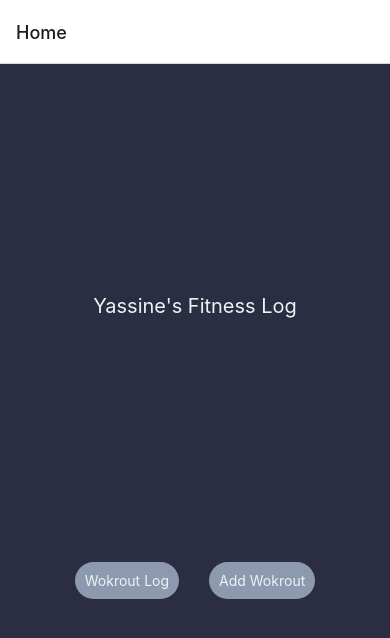
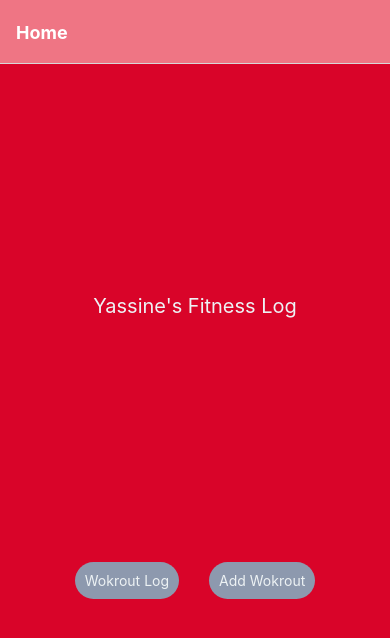
Before and after one commit to yamodah/Fitness_Log, a React Native app: screen /Home in a window 390 px wide. Shown: the top 638 px of the page. Built offline with nearby package versions, Linux system fonts and the light colour scheme.

Commit message:
basic color styling added options to stacknavigator

```diff
--- a/App.js
+++ b/App.js
@@ -6,9 +6,18 @@ import Home from "./src/components/Home";
 
 export default function App() {
   return (
-    <NavigationContainer>
-    <Stack.Navigator>
-      <Stack.Screen name="Home" component={Home} />
+    <NavigationContainer >
+    <Stack.Navigator >
+      <Stack.Screen name="Home" component={Home} options={{
+          title: 'Home',
+          headerStyle: {
+            backgroundColor: '#ef233c99',
+          },
+          headerTintColor: '#fff',
+          headerTitleStyle: {
+            fontWeight: 'bold',
+          },
+        }}/>
       {/* <Stack.Screen name="GeneralInfo" component={Notifications} />
       <Stack.Screen name="ResitanceTraining" component={Profile} />
       <Stack.Screen name="Sports" component={Settings} />
--- a/src/components/Home.js
+++ b/src/components/Home.js
@@ -28,7 +28,7 @@ const Home = () => {
 const styles = StyleSheet.create({
     container: {
       flex: 1,
-      backgroundColor: "#2b2d42",
+      backgroundColor: "#d90429",
       alignItems: "center",
       justifyContent: "center",
     },
```
